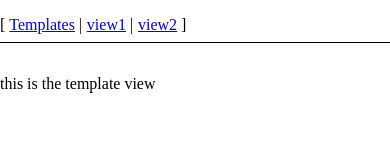
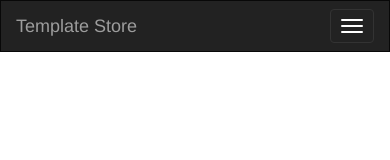
Before and after one commit to efarioli/templateStore, a website: page app/index.html at #!/templates in a window 390 px wide. Drawn offline with nearby package versions, Linux system fonts and the light colour scheme; some packages are replaced by stand-ins of ours.

Commit message:
create the templates files

```diff
--- a/app/index.html
+++ b/app/index.html
@@ -1,36 +1,48 @@
 <!DOCTYPE html>
-<!--[if lt IE 7]>      <html lang="en" ng-app="templateSTore" class="no-js lt-ie9 lt-ie8 lt-ie7"> <![endif]-->
-<!--[if IE 7]>         <html lang="en" ng-app="templateStore" class="no-js lt-ie9 lt-ie8"> <![endif]-->
-<!--[if IE 8]>         <html lang="en" ng-app="templateStore" class="no-js lt-ie9"> <![endif]-->
-<!--[if gt IE 8]><!--> <html lang="en" ng-app="templateStore" class="no-js"> <!--<![endif]-->
-<head>
-  <meta charset="utf-8">
-  <meta http-equiv="X-UA-Compatible" content="IE=edge">
-  <title>Template Store</title>
-  <meta name="description" content="">
-  <meta name="viewport" content="width=device-width, initial-scale=1">
-  <link rel="stylesheet" href="bower_components/html5-boilerplate/dist/css/normalize.css">
-  <link rel="stylesheet" href="bower_components/html5-boilerplate/dist/css/main.css">
-  <link rel="stylesheet" href="app.css">
-  <script src="bower_components/html5-boilerplate/dist/js/vendor/modernizr-2.8.3.min.js"></script>
-</head>
-<body>
-  <ul class="menu">
-    <li><a href="#!/templates">Templates</a></li>
-    <li><a href="#!/view1">view1</a></li>
-    <li><a href="#!/view2">view2</a></li>
-  </ul>
-
-  <!--[if lt IE 7]>
-      <p class="browsehappy">You are using an <strong>outdated</strong> browser. Please <a href="http://browsehappy.com/">upgrade your browser</a> to improve your experience.</p>
-  <![endif]-->
-
-  <div ng-view></div>
+<html lang="en" ng-app="templateStore">
+  <head>
+    <meta charset="utf-8">
+    <meta http-equiv="X-UA-Compatible" content="IE=edge">
+    <meta name="viewport" content="width=device-width, initial-scale=1">
 
 
-  <!-- In production use:
-  <script src="//ajax.googleapis.com/ajax/libs/angularjs/x.x.x/angular.min.js"></script>
-  -->
+    <title>Template Store</title>
+
+    <!-- Bootstrap core CSS -->
+    <link rel="stylesheet" href="bower_components/bootstrap/dist/css/bootstrap.min.css">
+    <link rel="stylesheet" href="app.css">
+
+
+
+
+  </head>
+
+  <body>
+
+    <nav class="navbar navbar-inverse">
+      <div class="container">
+        <div class="navbar-header">
+          <button type="button" class="navbar-toggle collapsed" data-toggle="collapse" data-target="#navbar" aria-expanded="false" aria-controls="navbar">
+            <span class="sr-only">Toggle navigation</span>
+            <span class="icon-bar"></span>
+            <span class="icon-bar"></span>
+            <span class="icon-bar"></span>
+          </button>
+          <a class="navbar-brand" href="#/templates">Template Store</a>
+        </div>
+
+      </div>
+    </nav>
+
+    <div ng-view>
+
+
+
+    </div><!-- /.container -->
+
+
+    <!-- Bootstrap core JavaScript
+    ================================================== -->
   <script src="bower_components/angular/angular.js"></script>
   <script src="bower_components/angular-route/angular-route.js"></script>
   <script src="app.js"></script>
@@ -38,5 +50,15 @@
   <script src="view2/view2.js"></script>
   <script src="templates/templates.js"></script>
 
-</body>
+
+
+
+
+
+    <!-- Placed at the end of the document so the pages load faster -->
+    <script src="https://ajax.googleapis.com/ajax/libs/jquery/1.12.4/jquery.min.js"></script>
+    <script>window.jQuery || document.write('<script src="../../assets/js/vendor/jquery.min.js"><\/script>')</script>
+    <script src="bower_components/bootstrap/dist/js/bootstrap.min.js"></script>
+
+  </body>
 </html>
--- a/app/templates/templates.html
+++ b/app/templates/templates.html
@@ -1 +1,5 @@
- this is the template view
+<div class="row">
+	<div class="col-md-4">
+
+	</div>
+</div>
```
Also changed, not shown: app/img/blue.jpg (added), app/img/blue2.jpg (added), app/img/blue3.jpg (added), app/img/blue4.jpg (added), app/img/blue5.jpg (added), app/img/gray.jpg (added), app/img/green.jpg (added), app/img/orange.jpg (added), app/img/purple.jpg (added), app/img/red.jpg (added).
